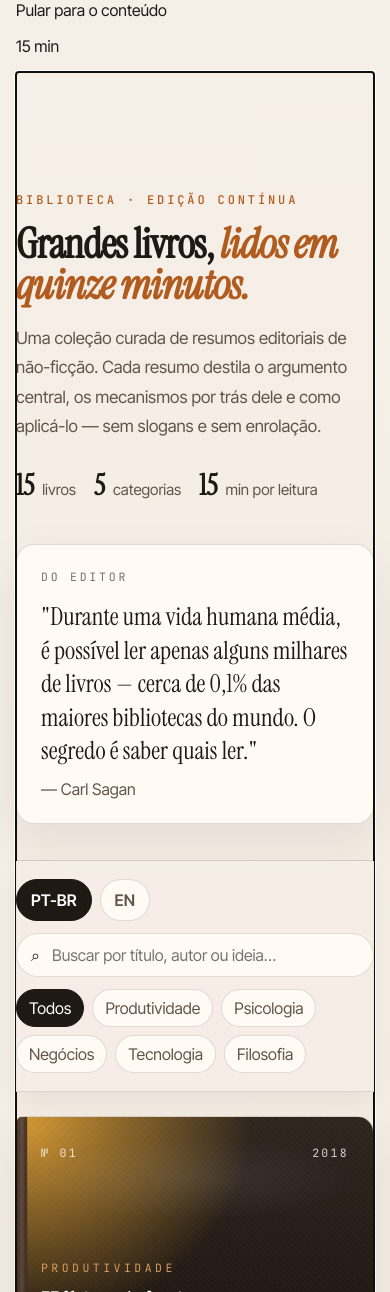
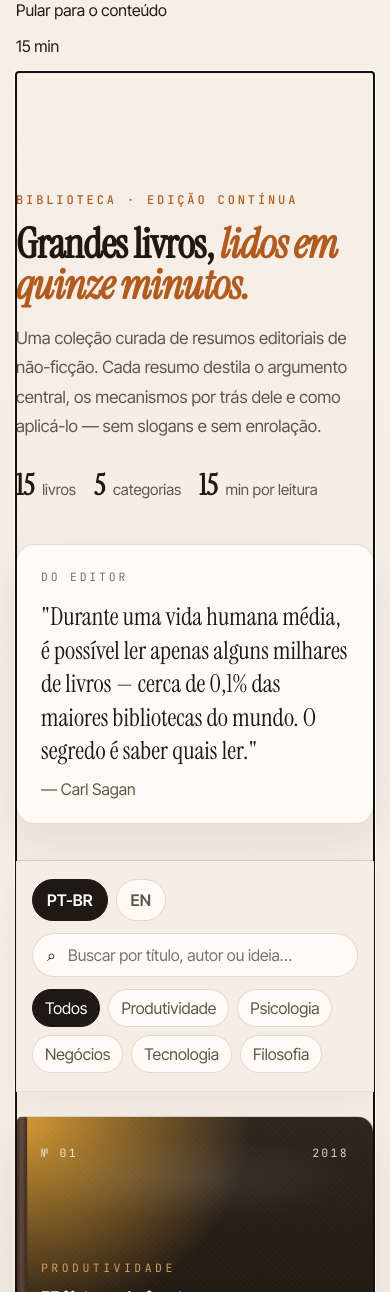
Before and after one commit to 15min-read/15min-read.github.io, a website with bundled scripts: page index.html in a window 390 px wide. Shown: the top 1292 px of the page. Built offline with nearby package versions, Linux system fonts and the light colour scheme.

Commit message:
Make filter bar full-width with aligned inner content

```diff
--- a/index.html
+++ b/index.html
@@ -72,6 +72,7 @@
         </section>
 
         <section class="filter-bar" aria-label="Navigation tools">
+          <div class="filter-bar__inner">
             <div
               id="languageSwitcher"
               class="language-switcher"
@@ -86,6 +87,7 @@
               />
             </label>
             <div class="filters" id="filters"></div>
+          </div>
         </section>
 
         <section class="books-grid" id="booksGrid" aria-live="polite"></section>
--- a/styles.css
+++ b/styles.css
@@ -161,19 +161,25 @@ img {
 
 .filter-bar {
   position: relative;
-  padding: 18px 0;
+  padding: 0;
+  display: block;
+  background: rgba(246, 239, 231, 0.96);
+  border-bottom: 1px solid rgba(31, 25, 20, 0.08);
+  box-shadow: 0 8px 20px rgba(31, 25, 20, 0.04);
+  width: 100%;
+}
+
+.filter-bar__inner {
   display: flex;
   flex-wrap: wrap;
   gap: 12px;
   align-items: center;
   justify-content: flex-start;
-  background: rgba(246, 239, 231, 0.96);
-  border-bottom: 1px solid rgba(31, 25, 20, 0.12);
-  box-shadow: 0 8px 20px rgba(31, 25, 20, 0.06);
-  width: 100%;
+  padding: 18px 24px;
   max-width: 1200px;
   margin-left: auto;
   margin-right: auto;
+  width: 100%;
 }
 
 .filter-bar.filter-bar--compact {
@@ -182,11 +188,15 @@ img {
   left: 0;
   right: 0;
   z-index: 60;
-  padding: 8px 14px;
+  padding: 0;
   max-width: none;
   background: linear-gradient(180deg, rgba(255,255,255,0.96), rgba(246,239,231,0.98));
-  box-shadow: 0 8px 20px rgba(31,25,20,0.08);
-  border-bottom: 1px solid rgba(31, 25, 20, 0.12);
+  box-shadow: 0 8px 20px rgba(31,25,20,0.04);
+  border-bottom: 1px solid rgba(31, 25, 20, 0.08);
+}
+
+.filter-bar.filter-bar--compact .filter-bar__inner {
+  padding: 8px 16px;
 }
 
 .search-box {
@@ -792,6 +802,9 @@ img {
   .filter-bar {
     top: 0;
   }
+  .filter-bar__inner {
+    padding: 18px 16px;
+  }
   .site-nav {
     gap: 12px;
     font-size: 0.95rem;
```
Lines whose indentation alone changed are shown as unchanged.
